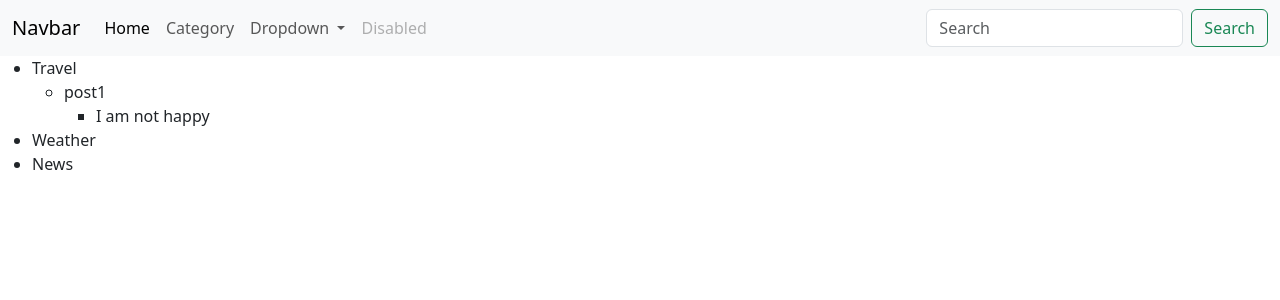
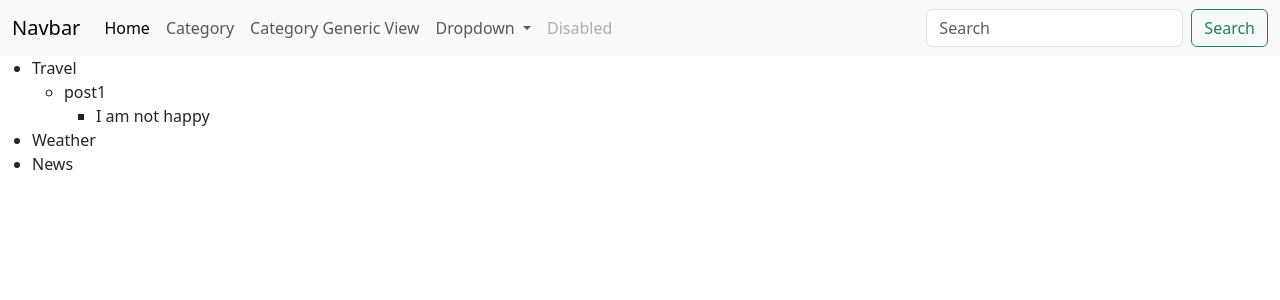
Before and after one commit to songlei1979/ORM_2025s1, a Django app: page /categorylist/ in a window 1280 px wide. Shown: the top 300 px of the page. Run offline with Django 5.2, Linux system fonts and the light colour scheme; data comes from the database, SQL or seed files in the repository; both versions use the stored data as it was after the commit.

Commit message:
created generic view for category

```diff
--- a/lesson/urls.py
+++ b/lesson/urls.py
@@ -1,9 +1,10 @@
 from django.urls import path
-from lesson.views import index, categorylist, post_detail, post_delete
+from lesson.views import index, categorylist, post_detail, post_delete, CategoryList
 
 urlpatterns = [
     path('', index, name='index'),
     path('categorylist/', categorylist, name='category_list'),
     path('post/<int:post_id>', post_detail, name='post_detail'),
-    path('post_delete/<int:post_id>', post_delete, name='post_delete')
+    path('post_delete/<int:post_id>', post_delete, name='post_delete'),
+    path('categorylist_g/', CategoryList.as_view(), name='category_list_g'),
 ]
--- a/lesson/views.py
+++ b/lesson/views.py
@@ -1,5 +1,6 @@
 from django.shortcuts import render
 from django.urls import reverse_lazy
+from django.views.generic import ListView
 
 from lesson.models import Post, Category
 
@@ -41,3 +42,8 @@ def post_delete(request, post_id):
     return render(request,
                   'index.html',
                   {'posts': posts})
+
+
+class CategoryList(ListView):
+    template_name = 'categorylist_g.html'
+    model = Category
--- a/templates/base.html
+++ b/templates/base.html
@@ -24,6 +24,9 @@
         </li>
         <li class="nav-item">
           <a class="nav-link" href="{% url 'category_list' %}">Category</a>
+        </li>
+          <li class="nav-item">
+          <a class="nav-link" href="{% url 'category_list_g' %}">Category Generic View</a>
         </li>
         <li class="nav-item dropdown">
           <a class="nav-link dropdown-toggle" href="#" role="button" data-bs-toggle="dropdown" aria-expanded="false">
```
Also changed, not shown: templates/categorylist_g.html (added, +11 -0 lines), db.sqlite3.
